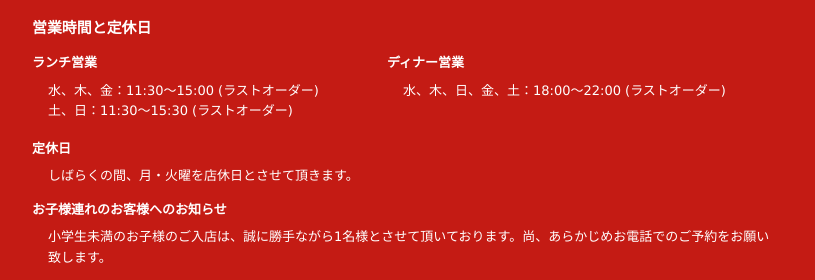
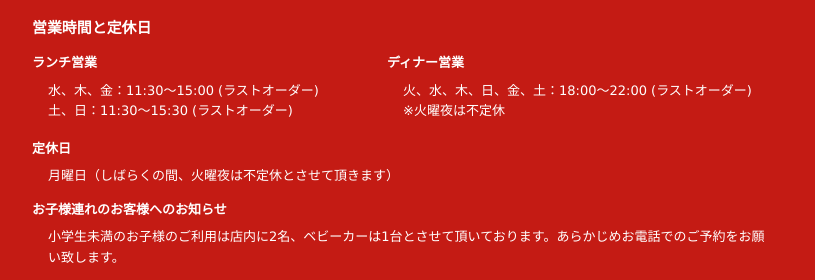
Before and after one commit to yukop/cafe-dubois, a plain HTML site: page public_html/index.html in a window 1280 px wide. Shown: the part 653-933 px from the top of the page, without its empty margins (238-1053 px from the left). Drawn offline with Linux system fonts and the light colour scheme; grey boxes are pictures that could not be loaded.

Commit message:
Change Tuesday as irregular holiday

```diff
--- a/public_html/index.html
+++ b/public_html/index.html
@@ -39,15 +39,16 @@
 </dl>
 <dl class="diner">
 <dt>ディナー営業</dt>
-<dd><!--火、-->水、木、日、金、土：18:00〜22:00 (ラストオーダー)</dd>
+<dd>火、水、木、日、金、土：18:00〜22:00 (ラストオーダー)<br>※火曜夜は不定休</dd>
 </dl>
 <dl class="ferme">
 <dt>定休日</dt>
-<dd>しばらくの間、月・火曜を店休日とさせて頂きます。<!--月曜日 (月曜日が祝日の場合は、営業いたします)--></dd>
+<dd>月曜日（しばらくの間、火曜夜は不定休とさせて頂きます）
+<!-- (月曜日が祝日の場合は、営業いたします)--></dd>
 </dl>
 <dl>
 <dt>お子様連れのお客様へのお知らせ</dt>
-<dd>小学生未満のお子様のご入店は、誠に勝手ながら1名様とさせて頂いております。尚、あらかじめお電話でのご予約をお願い致します。</dd>
+<dd>小学生未満のお子様のご利用は店内に2名、ベビーカーは1台とさせて頂いております。あらかじめお電話でのご予約をお願い致します。</dd>
 </dl>
 <iframe src="https://www.google.com/calendar/embed?height=490&amp;wkst=1&amp;bgcolor=%23FFFFFF&amp;src=ahlm1j88qpochonj0ls1fkre50%40group.calendar.google.com&amp;color=%23A32929&amp;ctz=Asia%2FTokyo" class="googlecal" width="740" height="490"></iframe>
 <!--/#calendrier--></section>
```
